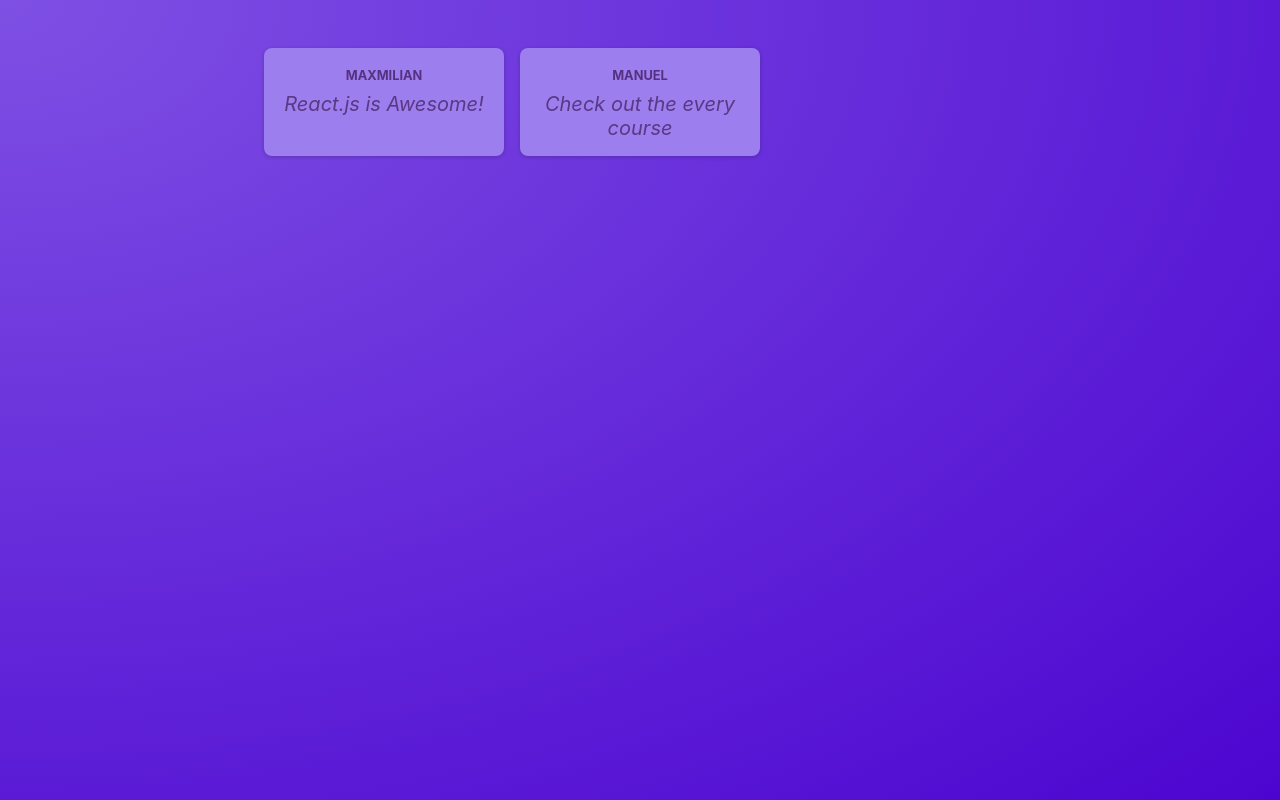
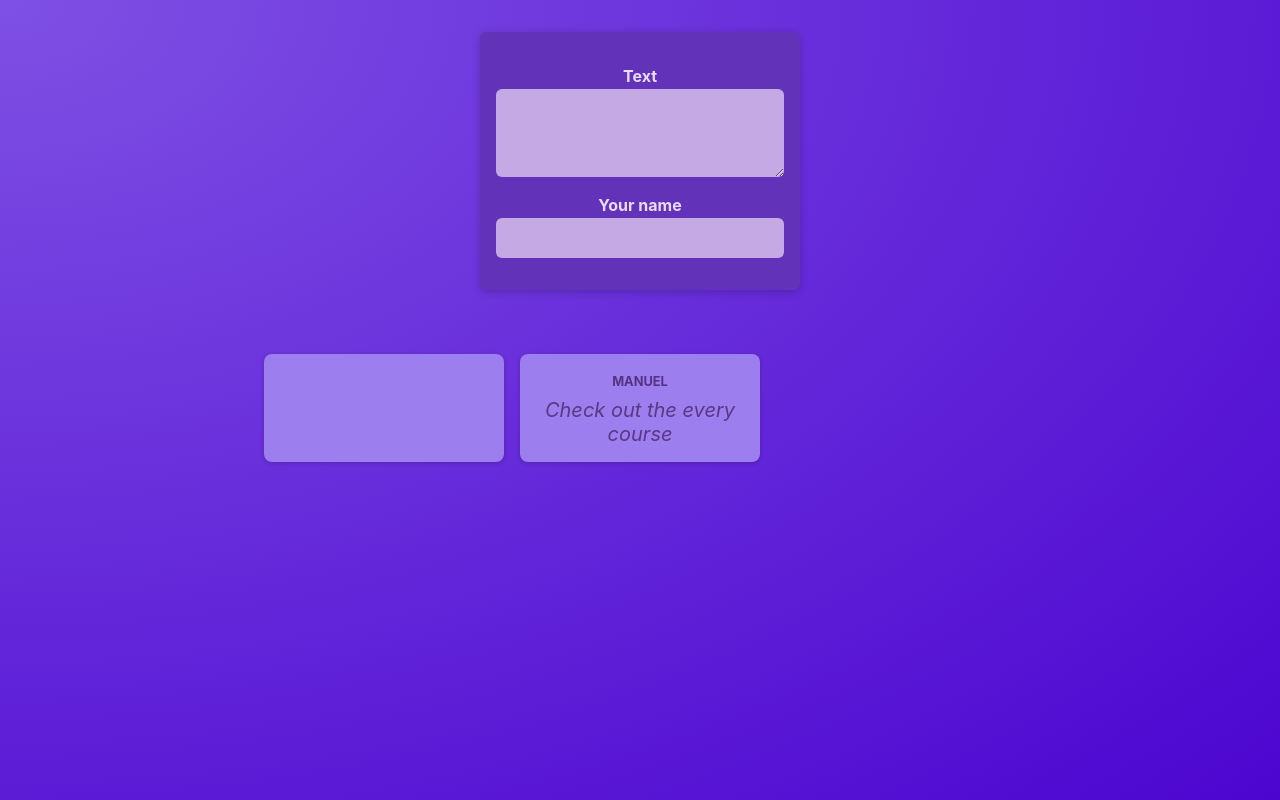
Before and after one commit to u-siop/next.js_clone_coding, a React (Vite) app: page / in a window 1280 px wide. Built offline with nearby package versions, Linux system fonts and the light colour scheme.

Commit message:
feat: about the state

```diff
--- /dev/null
+++ b/src/Component/NewPost.jsx
@@ -0,0 +1,18 @@
+import classes from './NewPost.module.css';
+
+function NewPost(props) {
+    return (
+        <form className={classes.form}>
+        <p>
+            <label htmlFor="body">Text</label>
+            <textarea id="body" required rows={3} onChange={props.onBodyChange}/>
+        </p>
+        <p>
+            <label htmlFor="name">Your name</label>
+            <input type="text" id="name" required onChange={props.onAuthorChange}/>
+        </p>
+        </form>
+    );
+}
+
+export default NewPost;
--- /dev/null
+++ b/src/Component/NewPost.module.css
@@ -0,0 +1,55 @@
+.form {
+    background-color: #6233b9;
+    padding: 1rem;
+    width: 20rem;
+    margin: 2rem auto;
+    border-radius: 6px;
+    box-shadow: 0 2px 8px rgba(0, 0, 0, 0.2);
+  }
+
+  .form label {
+    display: block;
+    margin-bottom: 0.05rem;
+    color: #eadbfb;
+    font-weight: bold;
+  }
+
+  .form input,
+  .form textarea {
+    display: block;
+    width: 100%;
+    font: inherit;
+    padding: 0.5rem;
+    border-radius: 6px;
+    border: none;
+    background-color: #c4a9e4;
+    color: #28262c;
+  }
+
+  .actions {
+    display: flex;
+    justify-content: flex-end;
+    gap: 0.5rem;
+  }
+
+  .actions button {
+    cursor: pointer;
+    font: inherit;
+    padding: 0.5rem 1.5rem;
+    border: none;
+    border-radius: 4px;
+    background-color: #34036c;
+    color: #e5d5f7;
+  }
+
+  .actions button:hover {
+    background-color: #23014a;
+  }
+
+  .actions button[type='button'] {
+    background-color: transparent;
+  }
+
+  .actions button[type='button']:hover {
+    color: #d1bee6;
+  }
--- a/src/Component/Post.jsx
+++ b/src/Component/Post.jsx
@@ -1,9 +1,6 @@
 import classes from './Post.module.css';
 
-// const names = ['Maximilian', 'Manuel'];
 function Post(props){
-    // const chosenName = Math.random() > 0.5 ? names[0] : names[1];
-
     return(
         <li className={classes.post}>
             <p className={classes.author}>{props.author}</p>
--- a/src/Component/PostsList.jsx
+++ b/src/Component/PostsList.jsx
@@ -1,12 +1,27 @@
+import { useState } from 'react';
 import Post from './Post';
+import NewPost from './NewPost';
 import classes from './PostsList.module.css'
 
 function PostsList(){
+    const [ enterBody, setEnteredBody ] = useState('');
+    const [ enterAuthor, setEnteredAuthor ] = useState('');
+
+    function bodyChangeHandler(event){
+        setEnteredBody(event.target.value);
+    }
+    function authorChangeHandler(event){
+        setEnteredAuthor(event.target.value);
+    }
+
     return(
-        <ul className={classes.posts}>
-            <Post author="Maxmilian" body="React.js is Awesome!"/>
-            <Post author="Manuel" body="Check out the every course"/>
-        </ul>
+        <>
+            <NewPost onBodyChange={bodyChangeHandler} onAuthorChange={authorChangeHandler}/>
+            <ul className={classes.posts}>
+                <Post author={enterAuthor} body={enterBody}/>
+                <Post author="Manuel" body="Check out the every course"/>
+            </ul>
+        </>
     );
 }
 
```
